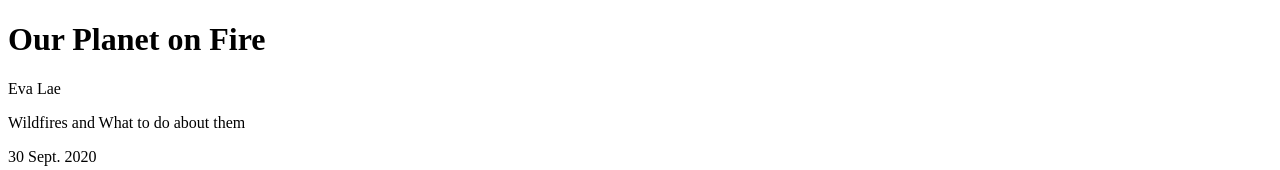
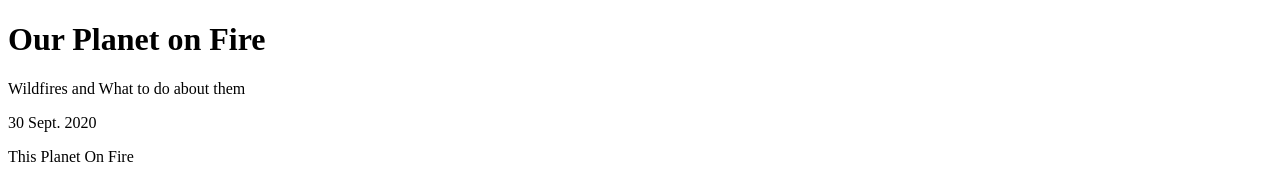
Before and after one commit to colinmegill/kidsbioblog, a Gatsby site: page /planet-on-fire in a window 1280 px wide. Shown: the top 170 px of the page. Built offline with nearby package versions, Linux system fonts and the light colour scheme; Gatsby itself is replaced by a stand-in of ours.

Commit message:
Update planet-on-fire.mdx

```diff
--- a/src/pages/planet-on-fire.mdx
+++ b/src/pages/planet-on-fire.mdx
@@ -1,6 +1,4 @@
 # Our Planet on Fire
-
-Eva Lae
 
 Wildfires and What to do about them
 
```
